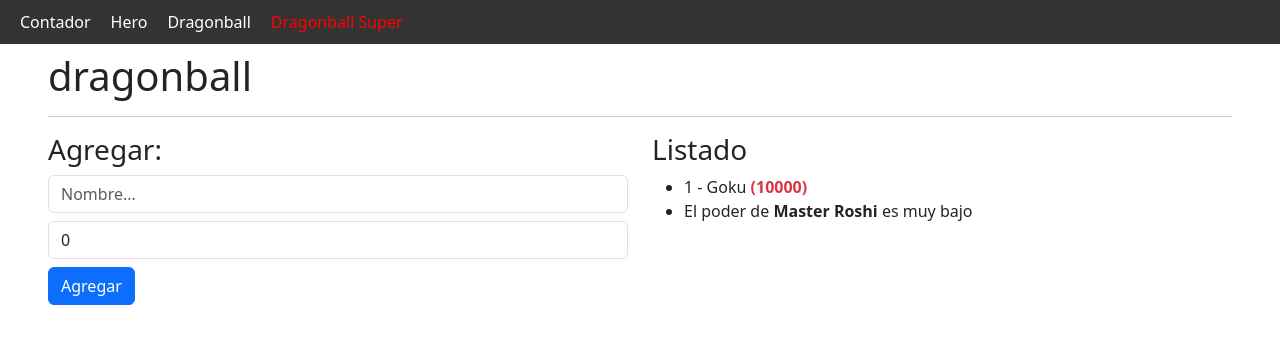
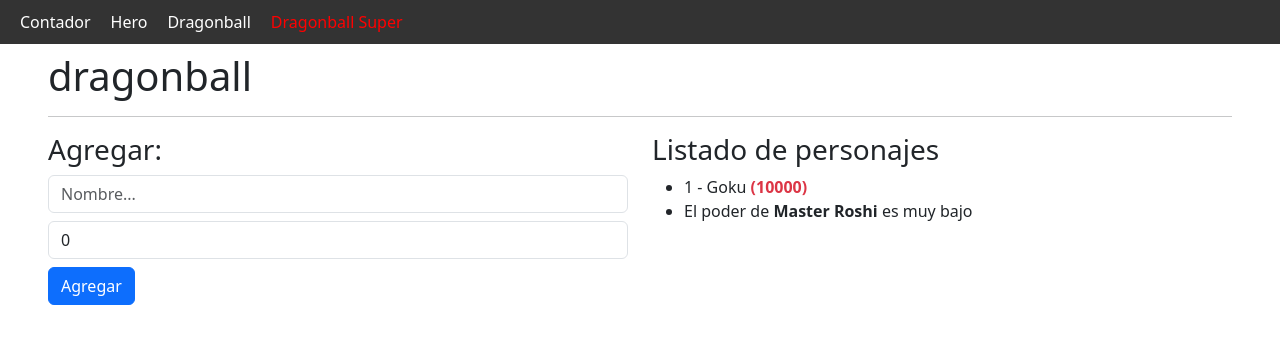
Before and after one commit to linuxcarl/angular-bases, an Angular app: page /dragonball-super in a window 1280 px wide. Shown: the top 344 px of the page. Built offline with nearby package versions, Linux system fonts and the light colour scheme.

Commit message:
feat: add component dragonball character add for form add persons

```diff
--- /dev/null
+++ b/src/app/components/dragonball/character-add/character-add.component.html
@@ -0,0 +1,18 @@
+<h3>Agregar: {{ name() }}</h3>
+    <input
+      type="text"
+      class="form-control"
+      placeholder="Nombre..."
+      [value]="name()"
+      (change)="name.set(txtName.value)"
+      #txtName
+    >
+    <input
+      type="number"
+      class="form-control mt-2"
+      placeholder="Poder..."
+      [value]="power()"
+      (change)="power.set(+numberPower.value)"
+      #numberPower
+    >
+    <button (click)="addCharacter()" class="btn btn-primary mt-2">Agregar</button>
--- /dev/null
+++ b/src/app/components/dragonball/character-add/character-add.component.ts
@@ -0,0 +1,25 @@
+import { Component, output, signal } from '@angular/core';
+import { Character } from '../../../interfaces/character.interface';
+
+@Component({
+  selector: 'dragonball-character-add',
+  templateUrl: './character-add.component.html',
+})
+export class CharacterAddComponent {
+  name= signal<string>('');
+  power = signal<number>(0);
+
+  newCharacter = output<Character>();
+  addCharacter(){
+    if(!this.name() || !this.power()) return;
+
+    const newCharacter = {id: new Date().getTime(), name: this.name(), power: this.power()};
+    this.newCharacter.emit(newCharacter)
+    this.resetFields();
+  }
+
+  resetFields(){
+    this.name.set('');
+    this.power.set(0);
+  }
+}
--- a/src/app/components/dragonball/character-list/character-list.component.html
+++ b/src/app/components/dragonball/character-list/character-list.component.html
@@ -1,4 +1,4 @@
-<h3>Listado</h3>
+<h3> {{ listName() }}</h3>
 <ul>
   @for( character of characters(); track character.id; let idx = $index ){
     @if(character.power > 5000){
--- a/src/app/components/dragonball/character-list/character-list.component.ts
+++ b/src/app/components/dragonball/character-list/character-list.component.ts
@@ -7,4 +7,5 @@
 })
 export class CharacterListComponent {
   characters = input.required<Character[]>();
+  listName = input.required<string>();
 }
--- a/src/app/pages/dragonball-super/dragonball-super.component.html
+++ b/src/app/pages/dragonball-super/dragonball-super.component.html
@@ -3,27 +3,15 @@
 
 <section class="row">
   <div class="col-12 col-sm-6">
-    <h3>Agregar: {{ name() }}</h3>
-    <input
-      type="text"
-      class="form-control"
-      placeholder="Nombre..."
-      [value]="name()"
-      (change)="name.set(txtName.value)"
-      #txtName
-    >
-    <input
-      type="number"
-      class="form-control mt-2"
-      placeholder="Poder..."
-      [value]="power()"
-      (change)="power.set(+numberPower.value)"
-      #numberPower
-    >
-    <button (click)="addCharacter()" class="btn btn-primary mt-2">Agregar</button>
+    <dragonball-character-add
+      (newCharacter)="addCharacter($event)"
+    />
   </div>
   <div class="col-12 col-sm-6">
-    <dragonball-character-list [characters]="characters()"/>
+    <dragonball-character-list
+      listName="Listado de personajes"
+      [characters]="characters()"
+    />
   </div>
 
 </section>
--- a/src/app/pages/dragonball-super/dragonball-super.component.ts
+++ b/src/app/pages/dragonball-super/dragonball-super.component.ts
@@ -1,33 +1,24 @@
 import { NgClass } from '@angular/common';
 import { Component, computed, signal } from '@angular/core';
 import { CharacterListComponent } from '../../components/dragonball/character-list/character-list.component';
-
-interface Character{
-  id: number;
-  name: string;
-  power: number;
-}
+import { CharacterAddComponent } from '../../components/dragonball/character-add/character-add.component';
+import { Character } from '../../interfaces/character.interface';
 
 @Component({
   selector: 'app-super-dragonball',
-  imports: [CharacterListComponent],
+  imports: [CharacterListComponent, CharacterAddComponent],
   templateUrl: './dragonball-super.component.html',
 })
 export class DragonballSuperComponent {
- name= signal<string>('');
- power = signal<number>(0);
+  name= signal<string>('');
+  power = signal<number>(0);
   characters= signal<Character[]>([
     {id: 1, name: 'Goku', power: 10000},
     {id: 2, name: 'Master Roshi', power: 1000},
   ])
 
-  addCharacter(){
-    if(!this.name() || !this.power()) return;
-
-    const id = this.characters.length + 1;
-    const newCharacter = {id, name: this.name(), power: this.power()};
-    this.characters.update((list) => [...list,newCharacter] );
-    this.resetFields();
+  addCharacter(character: Character){
+    this.characters.update((list) => [...list, character]);
   }
 
   resetFields(){
```
